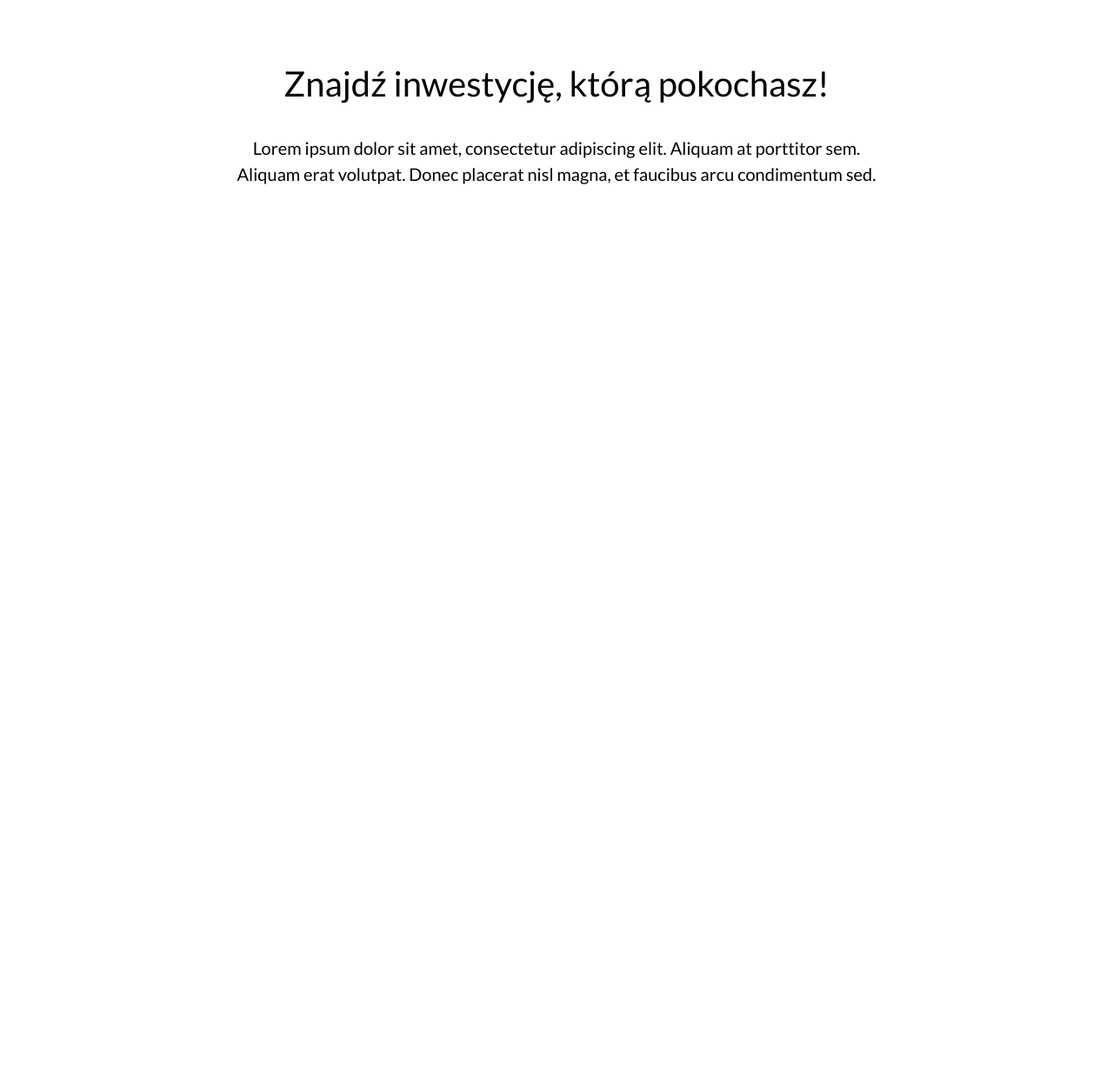
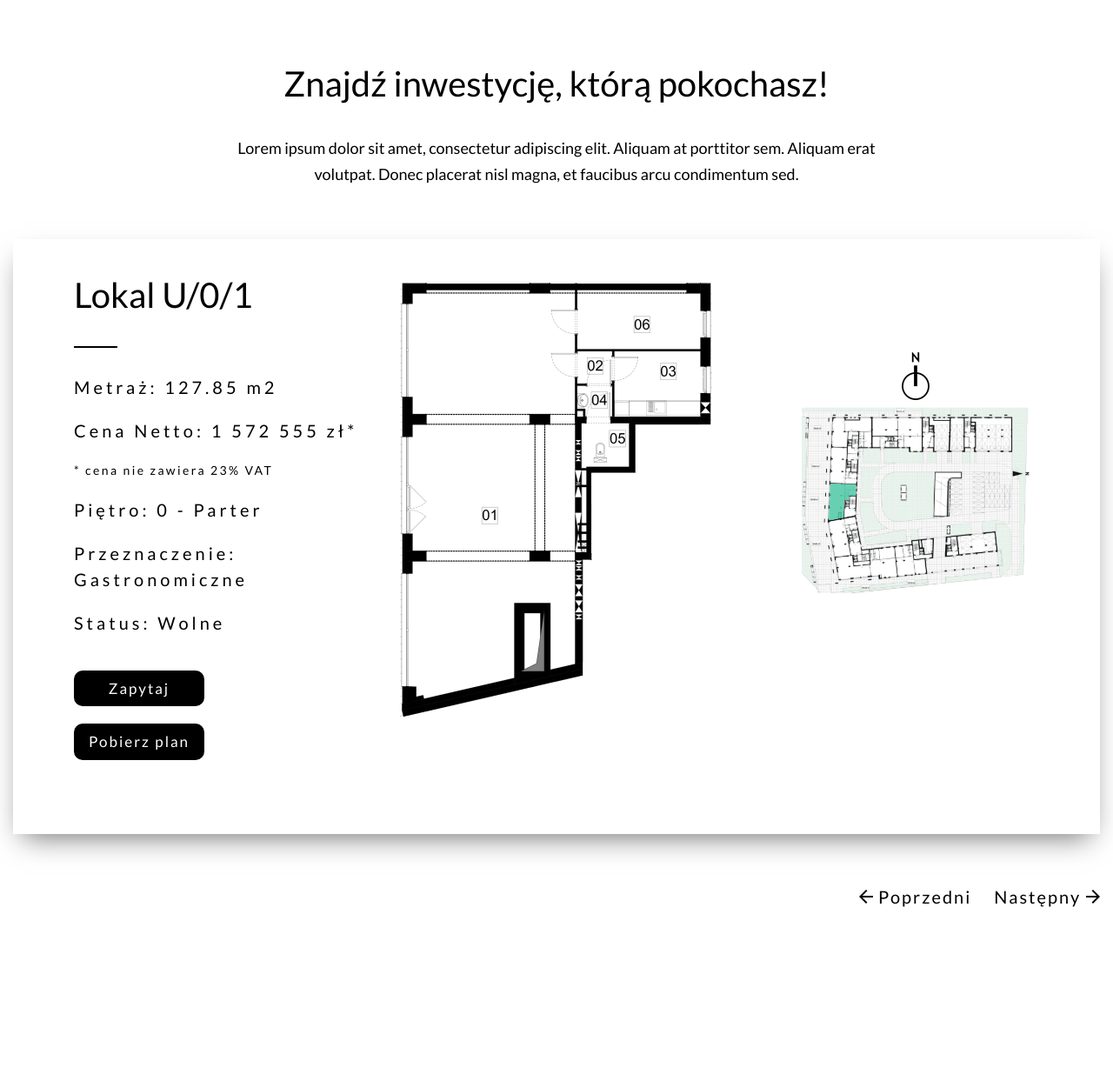
Before and after one commit to BRN94/to-and-friends, a website: page index.html in a window 1280 px wide. Shown: the part 633-1876 px from the top of the page at 87% size. Before the commit the page ends 908 px from the top, so only its background shows below. Drawn offline with Linux system fonts and the light colour scheme.

Commit message:
change size svg and add section premises

```diff
--- a/index.html
+++ b/index.html
@@ -42,4 +42,42 @@
             </div>
         </div>
     </section>
+
+    <!-- Premises -->
+    <section class="t-premises">
+            <div class="o-container">
+                    <div class="t-premises__content">
+                    <div class="o-row">
+                        <div class="o-col o-col--lg33">
+                            <div class="t-premises__description">
+                                <h2 class="c-heading c-heading--level2">Lokal U/0/1</h2>
+                                <div class="t-premises__divider"></div>
+                                <p class="t-premises__data">Metraż: 127.85 m2</p>
+                                <p class="t-premises__data">Cena Netto: 1 572 555 zł*</p>
+                                <p class="t-premises__small">* cena nie zawiera 23% VAT</p>
+                                <p class="t-premises__data">Piętro: 0 - Parter</p>
+                                <p class="t-premises__data">Przeznaczenie: Gastronomiczne</p>
+                                <p class="t-premises__data">Status: Wolne</p>
+                                <div class="t-premises__buttons">
+                                    <a href="#" class="c-btn c-btn--dark t-premises__btn">Zapytaj</a>
+                                    <a href="#" class="c-btn c-btn--dark t-premises__btn">Pobierz plan</a>
+                                </div>
+                            </div>
+                        </div>
+                        <div class="o-col o-col--lg33 t-premises__architecture">
+                            <img src="images/rzut.png" alt="schemat">
+                        </div>
+                        <div class="o-col o-col--lg33 t-premises__map">
+                            <div><img src="images/polnoc.png" alt="schemat"></div>
+                            <div><img src="images/polozenie.png" alt="schemat"></div>
+                        </div>
+                    </div>
+                </div>
+                <div class="u-text-lg-right t-premises__navigation">
+                    <a href="#"><img src="images/SVG/left.png" alt="left-navigation"> Poprzedni</a>
+                    <a href="#">Następny <img src="images/SVG/right.png" alt="right-navigation"></a>
+                </div>
+            </div>
+    </section>
+
 </html>
--- a/prod-assets/style.css
+++ b/prod-assets/style.css
@@ -131,7 +131,7 @@ a {
       .c-heading--level1 {
         font-size: 2.5rem; } }
   .c-heading--level2 {
-    font-size: 1.5625rem; }
+    font-size: 1.25rem; }
     @media (min-width: 1200px) {
       .c-heading--level2 {
         font-size: 2.5rem; } }
@@ -139,7 +139,7 @@ a {
     font-size: 0.875rem; }
     @media (min-width: 1200px) {
       .c-heading--level3 {
-        font-size: 1.25rem; } }
+        font-size: 1.125rem; } }
   .c-heading--level4 {
     font-size: 1.125rem; }
   .c-heading--level5 {
@@ -148,6 +148,40 @@ a {
     text-transform: uppercase; }
   .c-heading--white {
     color: #FFFFFF; }
+
+.c-btn {
+  border: none;
+  border-radius: 10px;
+  display: inline-block;
+  font-size: 1.0625rem;
+  line-height: 1.5;
+  letter-spacing: 2px;
+  padding: .5rem 0;
+  text-align: center;
+  transition: all .25s ease-in-out;
+  width: 150px; }
+  .c-btn:hover {
+    text-decoration: none; }
+  .c-btn--dark {
+    background-color: #000000;
+    color: #FFFFFF; }
+    .c-btn--dark:hover {
+      background-color: #595959;
+      color: #FFFFFF; }
+  .c-btn--light {
+    background-color: #FFFFFF;
+    color: #000000;
+    box-shadow: 0px 5px 15px 0px rgba(50, 50, 50, 0.42); }
+    .c-btn--light:hover {
+      background-color: #e6e6e6;
+      color: #000000; }
+  .c-btn--outline {
+    background-color: transparent;
+    border: 2px solid #FFFFFF;
+    color: #FFFFFF; }
+    .c-btn--outline:hover {
+      color: #d9d9d9;
+      border: 2px solid #d9d9d9; }
 
 .t-site-header {
   background-color: #FFFFFF; }
@@ -223,6 +257,73 @@ a {
       .t-find-offer__text {
         line-height: 30px; } }
 
+.t-premises {
+  text-align: center; }
+  .t-premises__content {
+    padding: 20px;
+    padding-top: 40px;
+    padding-bottom: 40px;
+    box-shadow: 0px 14px 31px -11px rgba(0, 0, 0, 0.56); }
+  .t-premises__divider {
+    background-color: #000000;
+    height: 2px;
+    width: 50px;
+    margin-bottom: 30px;
+    margin-top: 30px; }
+  .t-premises__description {
+    text-align: left;
+    margin-bottom: 10px; }
+    @media (min-width: 1200px) {
+      .t-premises__description {
+        margin-left: 50px; } }
+  .t-premises__architecture {
+    margin-top: 10px;
+    margin-bottom: 10px; }
+  .t-premises__data {
+    font-size: 0.875rem;
+    margin-bottom: 20px;
+    margin-bottom: 20px;
+    letter-spacing: 0.25rem; }
+    @media (min-width: 1200px) {
+      .t-premises__data {
+        font-size: 1.25rem; } }
+  .t-premises__buttons {
+    display: flex;
+    flex-wrap: wrap;
+    justify-content: center;
+    margin-top: 40px;
+    margin-bottom: 25px;
+    margin-left: 20px; }
+    @media (min-width: 1200px) {
+      .t-premises__buttons {
+        justify-content: left;
+        margin-left: 0px; } }
+  .t-premises__btn {
+    margin-bottom: 20px;
+    margin-right: 20px; }
+  .t-premises__small {
+    font-size: 0.75rem;
+    letter-spacing: 0.15rem;
+    margin-bottom: 20px; }
+    @media (min-width: 1200px) {
+      .t-premises__small {
+        font-size: 0.875rem; } }
+  .t-premises__map {
+    display: block;
+    margin-top: 10px;
+    margin-bottom: 10px;
+    padding-top: 50px; }
+    @media (min-width: 1200px) {
+      .t-premises__map {
+        padding-top: 80px; } }
+  .t-premises__navigation {
+    font-size: 1.25rem;
+    padding-top: 60px;
+    letter-spacing: 2px;
+    padding-bottom: 200px; }
+    .t-premises__navigation a:first-child {
+      padding-right: 20px; }
+
 .u-text-center {
   text-align: center; }
 
```
Also changed, not shown: images/SVG/left.png (added), images/SVG/right.png (added), images/polnoc.png (added).
